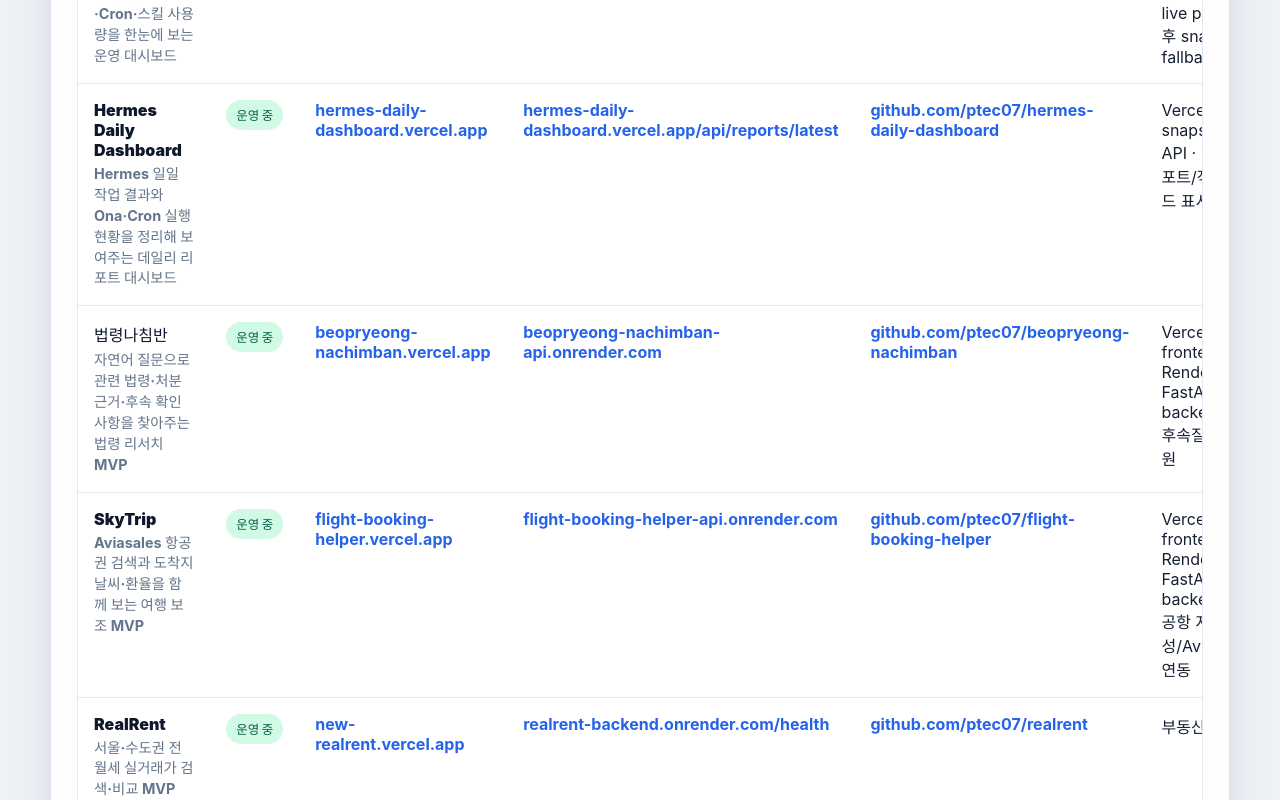
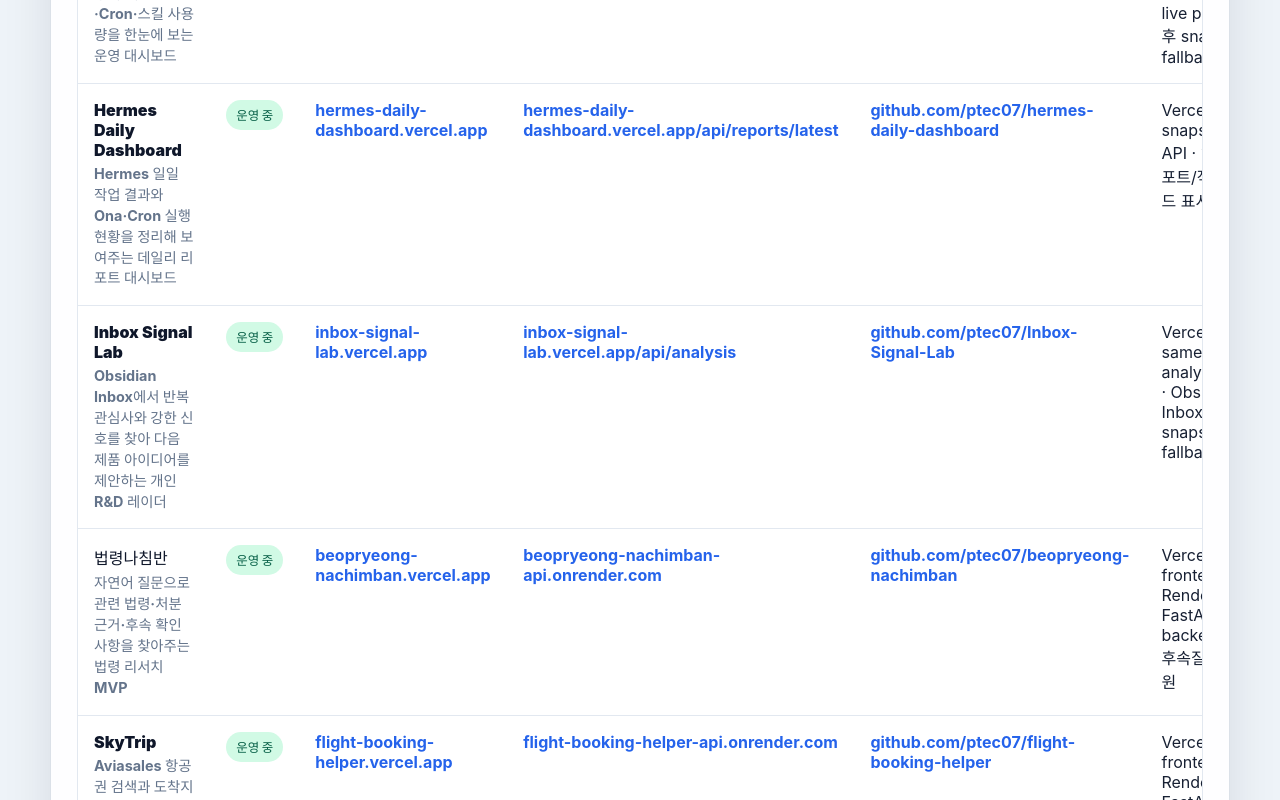
Before and after one commit to ptec07/the-dashboard-i-made, a React (Vite) app: page / in a window 1280 px wide. Shown: the part 1576-2376 px from the top of the page. Built offline with nearby package versions, Linux system fonts and the light colour scheme.

Commit message:
feat: add Inbox Signal Lab to dashboard

```diff
--- a/src/App.tsx
+++ b/src/App.tsx
@@ -70,6 +70,16 @@
     backend: 'https://hermes-daily-dashboard.vercel.app/api/reports/latest',
     github: 'https://github.com/ptec07/hermes-daily-dashboard',
     note: 'Vercel snapshot API · 일일 리포트/작업 카드 표시',
+  },
+  {
+    name: 'Inbox Signal Lab',
+    description: 'Obsidian Inbox에서 반복 관심사와 강한 신호를 찾아 다음 제품 아이디어를 제안하는 개인 R&D 레이더',
+    category: '에이전트',
+    status: '운영 중',
+    frontend: 'https://inbox-signal-lab.vercel.app',
+    backend: 'https://inbox-signal-lab.vercel.app/api/analysis',
+    github: 'https://github.com/ptec07/Inbox-Signal-Lab',
+    note: 'Vercel same-origin analysis API · Obsidian Inbox snapshot fallback',
   },
   {
     name: '법령나침반',
```
Also changed, not shown: 2 other files (tests, documents, lock files or other folders).
